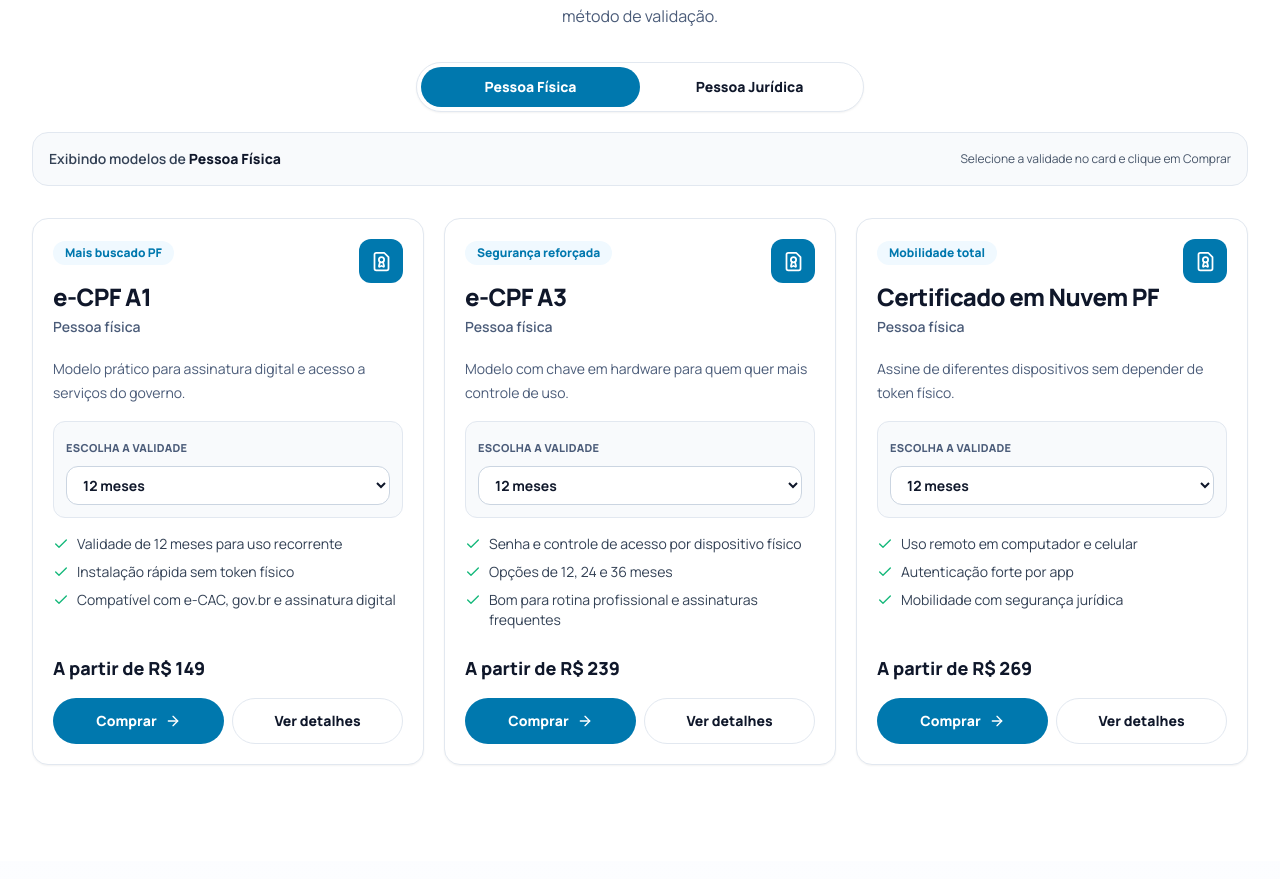
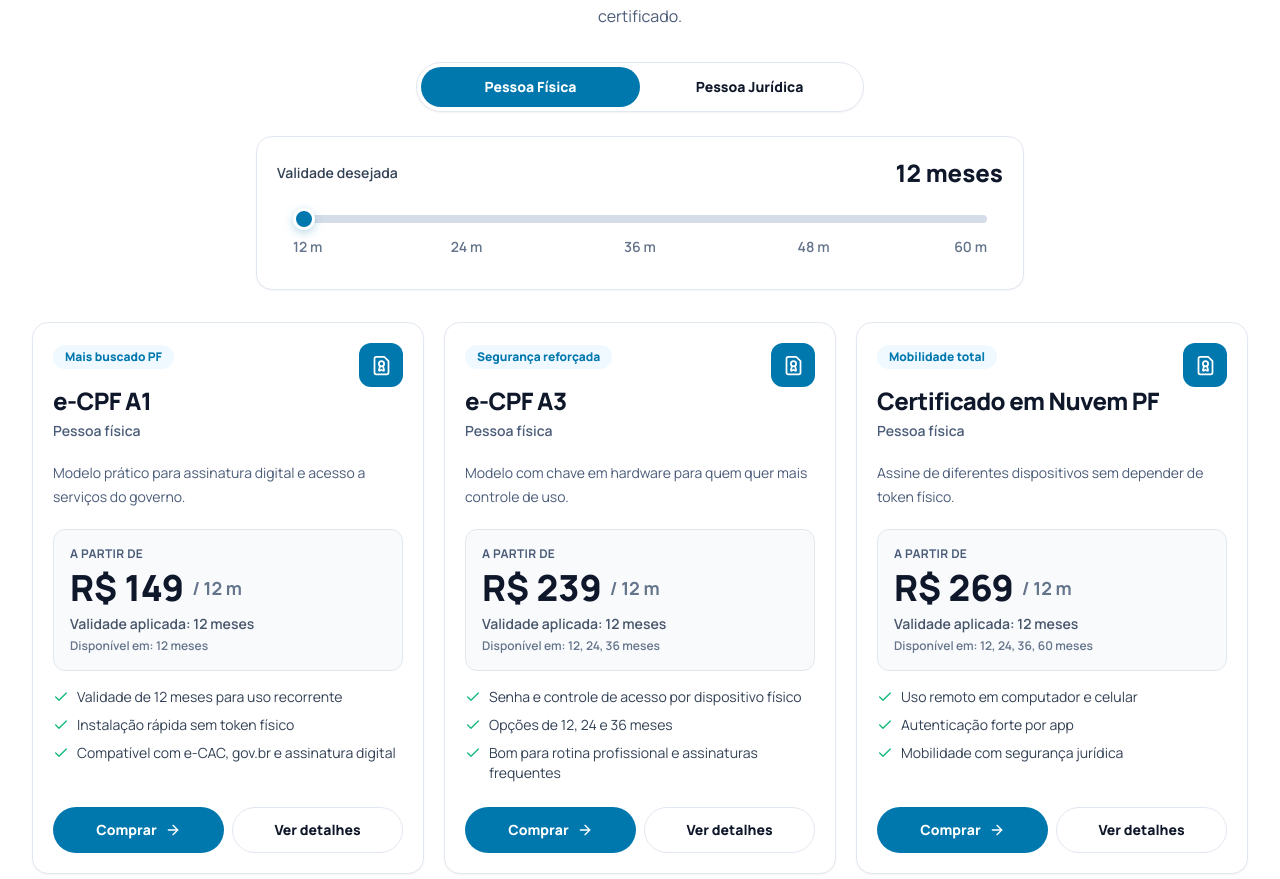
Before and after one commit to Tonybrandino/autentica-certificados, a Next.js app: page / in a window 1280 px wide. Shown: the part 1400-2279 px from the top of the page. Built offline with nearby package versions, Linux system fonts and the light colour scheme.

Commit message:
feat: add global validity slider and dynamic certificate pricing UI

```diff
--- a/src/app/globals.css
+++ b/src/app/globals.css
@@ -72,3 +72,38 @@
   background-size: 26px 26px;
   mask-image: linear-gradient(180deg, black, transparent 80%);
 }
+
+.validity-slider {
+  -webkit-appearance: none;
+  appearance: none;
+  height: 8px;
+  border-radius: 9999px;
+  background: #d5dde8;
+  outline: none;
+}
+
+.validity-slider::-webkit-slider-thumb {
+  -webkit-appearance: none;
+  appearance: none;
+  width: 22px;
+  height: 22px;
+  border: 3px solid #fff;
+  border-radius: 9999px;
+  background: #0078ae;
+  box-shadow: 0 3px 10px rgba(0, 120, 174, 0.28);
+}
+
+.validity-slider::-moz-range-thumb {
+  width: 22px;
+  height: 22px;
+  border: 3px solid #fff;
+  border-radius: 9999px;
+  background: #0078ae;
+  box-shadow: 0 3px 10px rgba(0, 120, 174, 0.28);
+}
+
+.validity-slider::-moz-range-track {
+  height: 8px;
+  border-radius: 9999px;
+  background: #d5dde8;
+}
--- a/src/components/ProductCard.tsx
+++ b/src/components/ProductCard.tsx
@@ -1,17 +1,40 @@
 "use client";
 
-import type { CertificateProduct } from "@/data/products";
+import type { CertificateProduct, ValidityStep } from "@/data/products";
 import { motion } from "framer-motion";
 import { ArrowRight, Check, FileBadge2 } from "lucide-react";
-import { useState } from "react";
 
 type ProductCardProps = {
   product: CertificateProduct;
-  onBuy: (product: CertificateProduct, validity: string) => void;
+  targetValidity: ValidityStep;
+  onBuy: (product: CertificateProduct, validity: ValidityStep) => void;
 };
 
-export function ProductCard({ product, onBuy }: ProductCardProps) {
-  const [validity, setValidity] = useState(product.validityOptions[0] ?? "12 meses");
+function getAppliedValidity(product: CertificateProduct, targetValidity: ValidityStep): ValidityStep {
+  const available = Object.keys(product.pricesByValidity)
+    .map(Number)
+    .sort((a, b) => a - b) as ValidityStep[];
+
+  if (available.length === 0) {
+    return 12;
+  }
+
+  const closestBelowTarget = [...available].reverse().find((months) => months <= targetValidity);
+  return closestBelowTarget ?? available[0];
+}
+
+function formatCurrency(value: number) {
+  return new Intl.NumberFormat("pt-BR", { style: "currency", currency: "BRL", maximumFractionDigits: 0 }).format(
+    value
+  );
+}
+
+export function ProductCard({ product, targetValidity, onBuy }: ProductCardProps) {
+  const availableValidities = Object.keys(product.pricesByValidity)
+    .map(Number)
+    .sort((a, b) => a - b) as ValidityStep[];
+  const appliedValidity = getAppliedValidity(product, targetValidity);
+  const appliedPrice = product.pricesByValidity[appliedValidity] ?? 0;
 
   return (
     <motion.article
@@ -37,23 +60,16 @@
 
       <p className="mt-5 text-sm leading-6 text-muted">{product.description}</p>
 
-      <div className="mt-4 rounded-xl border border-slate-200 bg-slate-50 p-3">
-        <label htmlFor={`validity-${product.id}`} className="text-[11px] font-black uppercase tracking-wide text-muted">
-          Escolha a validade
-        </label>
-        <select
-          id={`validity-${product.id}`}
-          aria-label={`Selecionar validade do ${product.name}`}
-          value={validity}
-          onChange={(event) => setValidity(event.target.value)}
-          className="focus-ring mt-2 w-full rounded-xl border border-slate-300 bg-white px-3 py-2 text-sm font-bold text-ink"
-        >
-          {product.validityOptions.map((option) => (
-            <option key={option} value={option}>
-              {option}
-            </option>
-          ))}
-        </select>
+      <div className="mt-5 rounded-xl border border-slate-200 bg-slate-50 p-4">
+        <p className="text-xs font-bold uppercase tracking-wide text-muted">A partir de</p>
+        <p className="mt-2 flex items-end gap-2">
+          <span className="text-4xl font-black leading-none text-ink">{formatCurrency(appliedPrice)}</span>
+          <span className="pb-1 text-lg font-bold text-slate-500">/ {appliedValidity} m</span>
+        </p>
+        <p className="mt-2 text-sm font-semibold text-slate-600">Validade aplicada: {appliedValidity} meses</p>
+        <p className="mt-1 text-xs font-semibold text-slate-500">
+          Disponível em: {availableValidities.join(", ")} meses
+        </p>
       </div>
 
       <ul className="mt-4 space-y-2">
@@ -66,11 +82,10 @@
       </ul>
 
       <div className="mt-auto pt-6">
-        <p className="mb-4 text-lg font-black text-ink">{product.pricePlaceholder}</p>
         <div className="grid gap-2 sm:grid-cols-2">
           <motion.button
             type="button"
-            onClick={() => onBuy(product, validity)}
+            onClick={() => onBuy(product, appliedValidity)}
             whileHover={{ y: -1, scale: 1.01 }}
             whileTap={{ scale: 0.985 }}
             className="focus-ring inline-flex items-center justify-center gap-2 rounded-full bg-ocean px-4 py-3 text-sm font-extrabold text-white transition hover:bg-[#006B9A]"
--- a/src/components/ProductGrid.tsx
+++ b/src/components/ProductGrid.tsx
@@ -1,15 +1,15 @@
 "use client";
 
 import { ProductCard } from "@/components/ProductCard";
-import type { CertificateProduct, CustomerProfile, ValidationMethod } from "@/data/products";
-import { products, validationMethods } from "@/data/products";
+import type { CertificateProduct, CustomerProfile, ValidationMethod, ValidityStep } from "@/data/products";
+import { products, validationMethods, validitySteps } from "@/data/products";
 import { AnimatePresence, motion } from "framer-motion";
 import { X } from "lucide-react";
 import { useMemo, useState } from "react";
 
 type SelectionState = {
   product: CertificateProduct;
-  validity: string;
+  validity: ValidityStep;
 };
 
 export function ProductGrid() {
@@ -17,11 +17,15 @@
   const [selection, setSelection] = useState<SelectionState | null>(null);
   const [validation, setValidation] = useState<ValidationMethod>("video");
   const [isValidationOpen, setIsValidationOpen] = useState(false);
+  const [validityIndex, setValidityIndex] = useState(0);
 
-  const filteredProducts = useMemo(() => products.filter((item) => item.profile === profile), [profile]);
-  const profileLabel = profile === "pf" ? "Pessoa Física" : "Pessoa Jurídica";
+  const filteredProducts = useMemo(
+    () => products.filter((item) => item.profile === profile && !(profile === "pj" && item.id === "nfe")),
+    [profile]
+  );
+  const selectedValidity = validitySteps[validityIndex] ?? 12;
 
-  function handleBuy(product: CertificateProduct, validity: string) {
+  function handleBuy(product: CertificateProduct, validity: ValidityStep) {
     setSelection({ product, validity });
     setValidation("video");
     setIsValidationOpen(true);
@@ -40,8 +44,8 @@
             Defina perfil, modelo e validação em poucos cliques
           </h2>
           <p className="mt-4 text-base leading-7 text-muted">
-            Selecione o perfil, escolha o certificado e a validade no card. Depois, no botão Comprar, escolha o método
-            de validação.
+            Selecione o perfil, ajuste a validade no slider e veja os preços atualizados automaticamente em cada
+            certificado.
           </p>
         </div>
 
@@ -66,11 +70,55 @@
           </button>
         </div>
 
-        <div className="mt-5 rounded-2xl border border-slate-200 bg-slate-50 p-4 sm:flex sm:items-center sm:justify-between">
-          <p className="text-sm font-semibold text-slate-700">
-            Exibindo modelos de <span className="font-black text-ink">{profileLabel}</span>
-          </p>
-          <p className="mt-2 text-xs text-slate-600 sm:mt-0">Selecione a validade no card e clique em Comprar</p>
+        <div className="mx-auto mt-6 w-[calc(100%-1rem)] max-w-3xl rounded-2xl border border-slate-200 bg-white p-5 shadow-sm sm:w-full">
+          <div className="flex items-center justify-between gap-4">
+            <p className="text-sm font-semibold text-slate-700">Validade desejada</p>
+            <p className="text-2xl font-black text-ink">{selectedValidity} meses</p>
+          </div>
+          <div className="mt-4 px-3 sm:px-4">
+            <input
+              type="range"
+              min={0}
+              max={validitySteps.length - 1}
+              step={1}
+              value={validityIndex}
+              onChange={(event) => setValidityIndex(Number(event.target.value))}
+              className="validity-slider w-full cursor-pointer"
+              aria-label="Selecionar validade desejada"
+            />
+            <div className="relative mt-2 h-8 text-sm font-semibold text-slate-500">
+              {validitySteps.map((months, index) => {
+                const lastIndex = validitySteps.length - 1;
+                const position = `${(index / lastIndex) * 100}%`;
+
+                if (index === 0) {
+                  return (
+                    <span key={months} className="absolute left-0 whitespace-nowrap text-left">
+                      {months} m
+                    </span>
+                  );
+                }
+
+                if (index === lastIndex) {
+                  return (
+                    <span key={months} className="absolute right-0 whitespace-nowrap text-right">
+                      {months} m
+                    </span>
+                  );
+                }
+
+                return (
+                  <span
+                    key={months}
+                    className="absolute -translate-x-1/2 whitespace-nowrap text-center"
+                    style={{ left: position }}
+                  >
+                    {months} m
+                  </span>
+                );
+              })}
+            </div>
+          </div>
         </div>
 
         <AnimatePresence mode="wait">
@@ -80,14 +128,18 @@
             animate={{ opacity: 1, y: 0 }}
             exit={{ opacity: 0, y: -8 }}
             transition={{ duration: 0.28 }}
-            className={`mt-8 grid gap-5 md:grid-cols-2 ${profile === "pj" ? "xl:grid-cols-4" : "xl:grid-cols-3"}`}
+            className="mt-8 grid gap-5 md:grid-cols-2 xl:grid-cols-3"
           >
             {filteredProducts.map((product) => (
-              <ProductCard key={product.id} product={product} onBuy={handleBuy} />
+              <ProductCard
+                key={product.id}
+                product={product}
+                targetValidity={selectedValidity}
+                onBuy={handleBuy}
+              />
             ))}
           </motion.div>
         </AnimatePresence>
-
       </div>
 
       <AnimatePresence>
@@ -96,7 +148,7 @@
             initial={{ opacity: 0 }}
             animate={{ opacity: 1 }}
             exit={{ opacity: 0 }}
-            className="fixed inset-0 z-50 flex items-end bg-slate-900/45 p-3 sm:p-4 sm:items-center sm:justify-center"
+            className="fixed inset-0 z-50 flex items-end bg-slate-900/45 p-3 sm:items-center sm:justify-center sm:p-4"
             role="dialog"
             aria-modal="true"
             aria-labelledby="validation-title"
@@ -105,7 +157,7 @@
               initial={{ opacity: 0, y: 24 }}
               animate={{ opacity: 1, y: 0 }}
               exit={{ opacity: 0, y: 24 }}
-              className="w-full max-w-xl rounded-3xl border border-slate-200 bg-white p-4 shadow-lift sm:p-6 max-h-[88vh] overflow-y-auto"
+              className="max-h-[88vh] w-full max-w-xl overflow-y-auto rounded-3xl border border-slate-200 bg-white p-4 shadow-lift sm:p-6"
             >
               <div className="flex items-start justify-between gap-4">
                 <div>
@@ -113,8 +165,8 @@
                   <h3 id="validation-title" className="mt-2 text-xl font-black text-ink sm:text-2xl">
                     Escolha o método de validação
                   </h3>
-                  <p className="mt-2 text-sm leading-6 text-muted break-words">
-                    Produto: {selection.product.name} | Validade: {selection.validity}
+                  <p className="mt-2 break-words text-sm leading-6 text-muted">
+                    Produto: {selection.product.name} | Validade: {selection.validity} meses
                   </p>
                 </div>
                 <button
--- a/src/data/products.ts
+++ b/src/data/products.ts
@@ -1,6 +1,9 @@
 export type CustomerProfile = "pf" | "pj";
 
 export type CertificateType = "A1" | "A3" | "Nuvem" | "A1/A3";
+
+export const validitySteps = [12, 24, 36, 48, 60] as const;
+export type ValidityStep = (typeof validitySteps)[number];
 
 export type CertificateProduct = {
   id: string;
@@ -12,8 +15,7 @@
   description: string;
   benefits: string[];
   badge: string;
-  pricePlaceholder: string;
-  validityOptions: string[];
+  pricesByValidity: Partial<Record<ValidityStep, number>>;
 };
 
 export type ValidationMethod = "video" | "presencial" | "renovacao";
@@ -55,8 +57,9 @@
       "Compatível com e-CAC, gov.br e assinatura digital"
     ],
     badge: "Mais buscado PF",
-    pricePlaceholder: "A partir de R$ 149",
-    validityOptions: ["12 meses"]
+    pricesByValidity: {
+      12: 149
+    }
   },
   {
     id: "ecpf-a3",
@@ -72,8 +75,11 @@
       "Bom para rotina profissional e assinaturas frequentes"
     ],
     badge: "Segurança reforçada",
-    pricePlaceholder: "A partir de R$ 239",
-    validityOptions: ["12 meses", "24 meses", "36 meses"]
+    pricesByValidity: {
+      12: 239,
+      24: 329,
+      36: 399
+    }
   },
   {
     id: "ecpf-nuvem",
@@ -89,8 +95,12 @@
       "Mobilidade com segurança jurídica"
     ],
     badge: "Mobilidade total",
-    pricePlaceholder: "A partir de R$ 269",
-    validityOptions: ["12 meses", "24 meses", "36 meses", "60 meses"]
+    pricesByValidity: {
+      12: 269,
+      24: 359,
+      36: 439,
+      60: 629
+    }
   },
   {
     id: "ecnpj-a1",
@@ -106,8 +116,9 @@
       "Boa opção para uso contínuo em equipe"
     ],
     badge: "Mais vendido PJ",
-    pricePlaceholder: "A partir de R$ 199",
-    validityOptions: ["12 meses"]
+    pricesByValidity: {
+      12: 199
+    }
   },
   {
     id: "ecnpj-a3",
@@ -123,8 +134,11 @@
       "Indicado para processos com controle de responsável"
     ],
     badge: "Governança de uso",
-    pricePlaceholder: "A partir de R$ 259",
-    validityOptions: ["12 meses", "24 meses", "36 meses"]
+    pricesByValidity: {
+      12: 259,
+      24: 349,
+      36: 429
+    }
   },
   {
     id: "ecnpj-nuvem",
@@ -140,8 +154,12 @@
       "Segurança com autenticação de acesso"
     ],
     badge: "Empresa remota",
-    pricePlaceholder: "A partir de R$ 289",
-    validityOptions: ["12 meses", "24 meses", "36 meses", "60 meses"]
+    pricesByValidity: {
+      12: 289,
+      24: 389,
+      36: 479,
+      60: 679
+    }
   },
   {
     id: "nfe",
@@ -154,10 +172,13 @@
     benefits: [
       "Escolha entre modelo A1 ou A3 conforme operação",
       "Compatível com emissores e ERPs fiscais",
-      "Atende rotina de emissão recorrente com segurança"
+      "Atende rotina de emissão recorrente com validades de 12, 24 e 36 meses"
     ],
     badge: "Foco fiscal",
-    pricePlaceholder: "A partir de R$ 219",
-    validityOptions: ["12 meses", "24 meses", "36 meses"]
+    pricesByValidity: {
+      12: 219,
+      24: 309,
+      36: 389
+    }
   }
 ];
```
